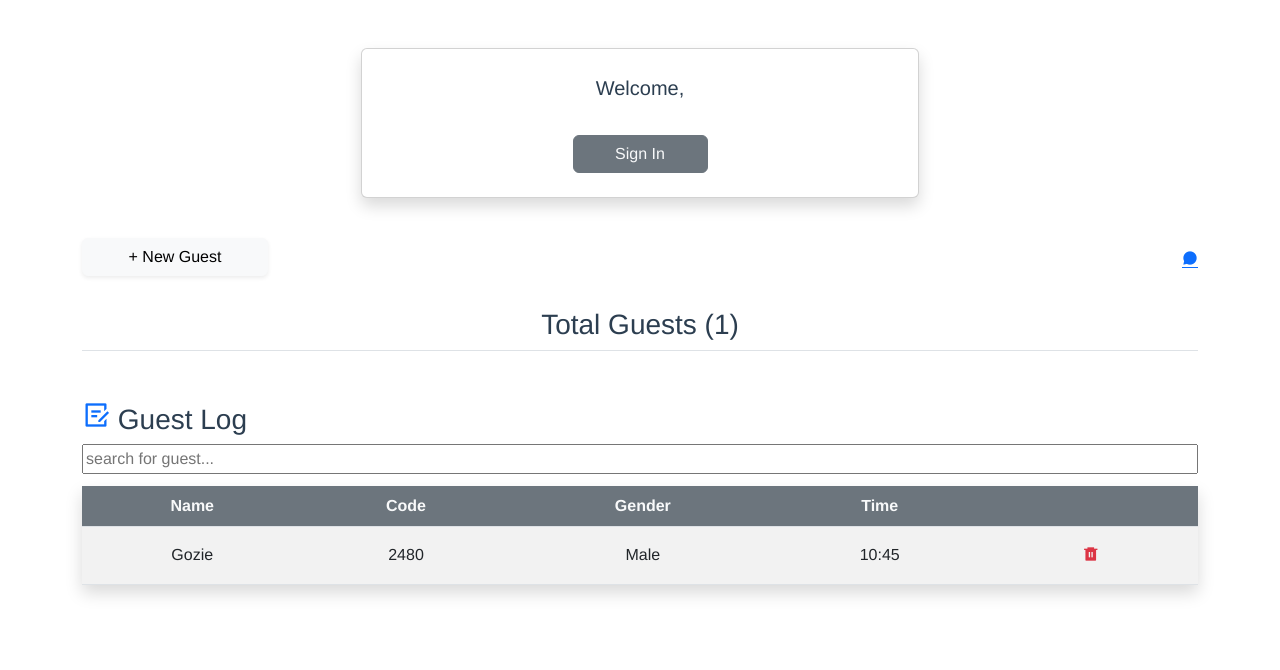
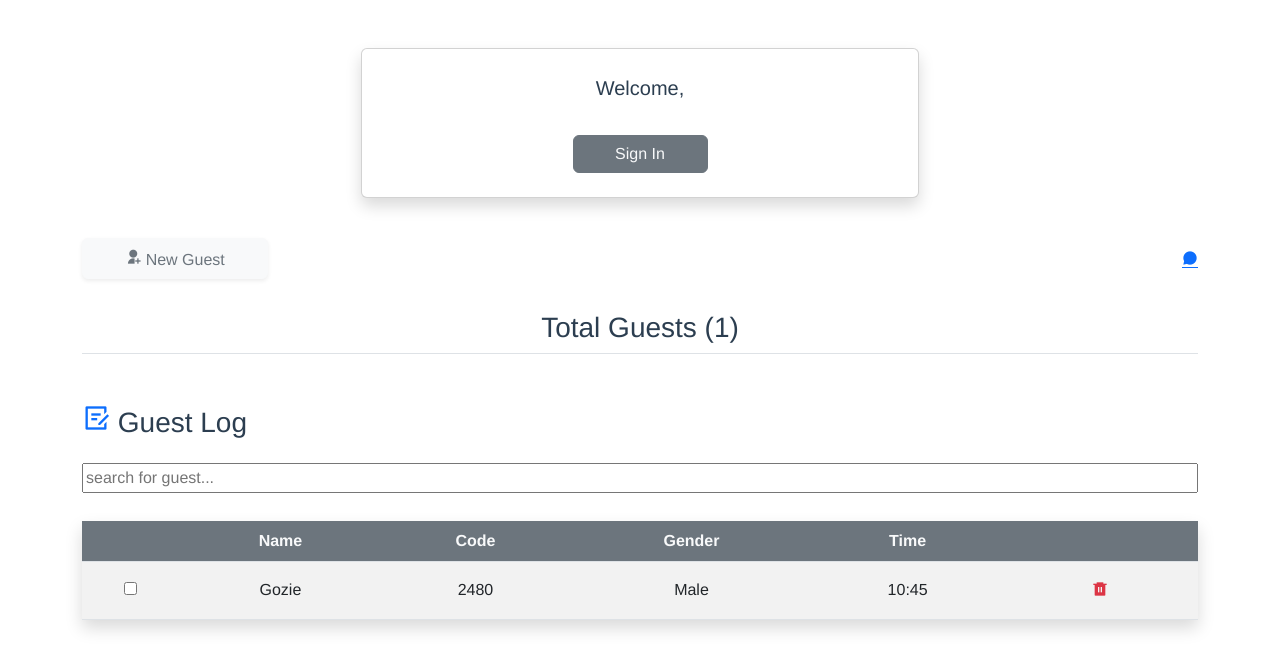
Before and after one commit to GozzAgu/Guest-code-generator, a Vue app: page /home in a window 1280 px wide. Shown: the top 670 px of the page. Built offline with nearby package versions, Linux system fonts and the light colour scheme; no server answers.

Commit message:
feat: added a checkbox for  guests visited

```diff
--- a/src/components/CodeModal.vue
+++ b/src/components/CodeModal.vue
@@ -3,7 +3,7 @@
     <div class="mod shadow-lg card p-3 col-8 col-lg-4 ms-auto me-auto">
         <div class="d-flex mb-2">
             <h6 class="mt-2">Generate guest code</h6>
-            <button class="btn btn-danger ms-auto mb-3" @click="close">close</button>
+            <i @click="close" class="ri-close-circle-fill ms-auto fs-3 text-danger"></i>
         </div>
         <div class="d-flex">
             <input placeholder="Guest name..." class="col-5 ms-auto me-auto mb-3" v-model="newVisitor.name"/>
@@ -13,7 +13,7 @@
             </select>
         </div>
         <h3>Code: {{ newVisitor.code }}</h3>
-        <button class="shadow btn btn-primary col-3 col-lg-2 mt-3 mb-3 ms-auto me-auto" @click="getCode"><i class="ri-gradienter-fill"></i></button>
+        <i @click="getCode" class="ri-add-circle-fill fs-1 text-primary"></i>
     </div>
 </template>
 
--- a/src/views/HomePage.vue
+++ b/src/views/HomePage.vue
@@ -15,8 +15,8 @@
         </div>
 
         <div class="d-flex justify-content-between">
-            <button @click="showModal = true" class="shadow-sm btn btn-light mt-3 mb-3 col-4 col-lg-2">
-                + New Guest
+            <button @click="showModal = true" class="shadow-sm btn btn-light mt-3 mb-3 col-4 col-lg-2 text-secondary">
+                <i class="ri-user-add-fill"></i> New Guest
             </button>
             <router-link to="/chat" class="mt-4">
                 <i class="ri-chat-3-fill"></i>
@@ -29,14 +29,14 @@
 
         <CodeModal @close="showModal = false" v-if="showModal" @onSubmit="newGuest"/>
 
-        <h3 class="mt-5 text-start"><i class="ri-draft-line text-primary"></i> Guest Log </h3>
-        <input v-model="search" class="search mb-2" placeholder="search for guest..."/>
+        <h3 class="mt-5 mb-4 text-start"><i class="ri-draft-line text-primary"></i> Guest Log </h3>
+        <input v-model="search" class="search mb-4" placeholder="search for guest..."/>
 
         <div class="mt-1 shadow">
             <table class="table table-striped table-hover">
                 <thead class="bg-secondary text-light">
                     <tr>
-                    <!-- <th scope="col">Status</th> -->
+                    <th scope="col"></th>
                     <th scope="col">Name</th>
                     <th scope="col">Code</th>
                     <th scope="col">Gender</th>
@@ -46,7 +46,7 @@
                 </thead>
                 <tbody v-for="(visitor, index) in filterVisitors" :key="visitor">
                     <tr class="mb-5">
-                        <!-- <td>{{ visitor.status }}</td> -->
+                        <td class="pt-3"><input type="checkbox"/></td>
                         <td class="pt-3">{{ visitor.name }}</td>
                         <td class="pt-3">{{ visitor.code }}</td>
                         <td class="pt-3">{{ visitor.gender }}</td>
```
